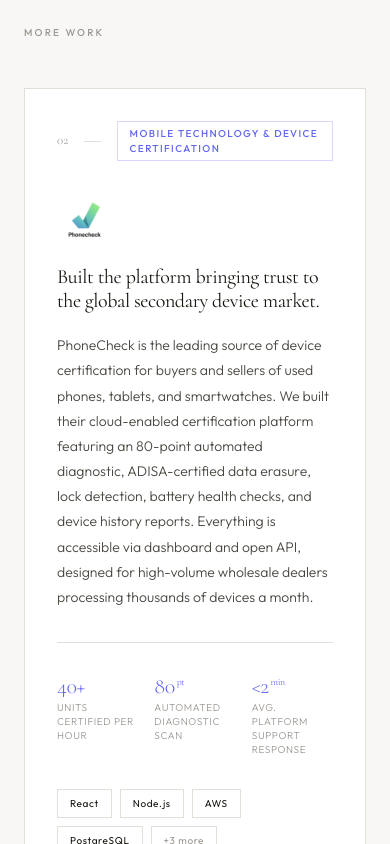
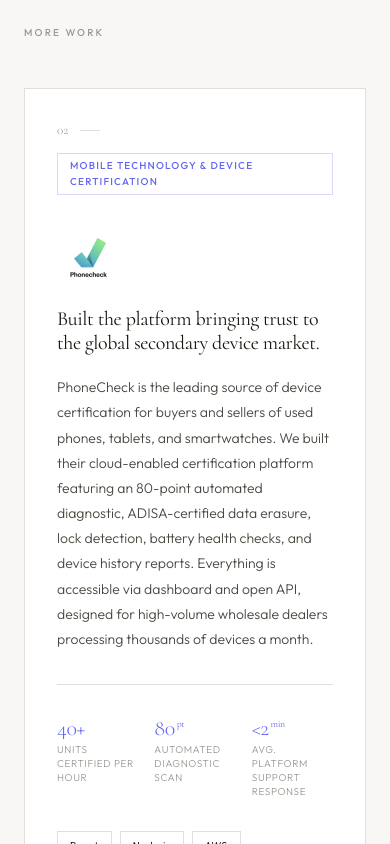
Before and after one commit to rikhinagra/sachhsoft, a Next.js app: page /case-studies in a window 390 px wide. Shown: the part 1940-2784 px from the top of the page. Built offline with nearby package versions, Linux system fonts and the light colour scheme.

Commit message:
Case studies: increase PhoneCheck logo size, fix industry tag overflow on mobile

```diff
--- a/app/case-studies/page.tsx
+++ b/app/case-studies/page.tsx
@@ -348,12 +348,12 @@
               <StaggerItem key={cs.id}>
                 <div className="group bg-white border border-rule p-10 flex flex-col h-full hover:border-gold/40 transition-all duration-300 max-md:p-8">
                   {/* Header */}
-                  <div className="flex items-center justify-between mb-8">
-                    <div className="flex items-center gap-4">
+                  <div className="mb-8">
+                    <div className="flex items-center gap-3 flex-wrap">
                       <span className="font-serif text-[13px] text-muted">{cs.idx}</span>
-                      <span className="block w-6 h-px bg-rule" />
+                      <span className="block w-5 h-px bg-rule flex-shrink-0" />
                       <span
-                        className="text-[10px] font-medium tracking-[0.14em] uppercase px-3 py-1 border"
+                        className="text-[10px] font-medium tracking-[0.12em] uppercase px-3 py-1 border leading-relaxed"
                         style={{ color: cs.accent, borderColor: `${cs.accent}40` }}
                       >
                         {cs.industry}
@@ -362,14 +362,14 @@
                   </div>
 
                   {/* Logo / Client */}
-                  <div className={`${cs.logoLg ? "h-14" : "h-9"} flex items-center mb-4`}>
+                  <div className={`${cs.logoLg ? "h-16" : "h-9"} flex items-center mb-4`}>
                     {cs.logoSvg ? (
                       <div>{cs.logoSvg}</div>
                     ) : cs.logoUrl ? (
                       <img
                         src={cs.logoUrl}
                         alt={cs.client}
-                        className={`${cs.logoLg ? "max-h-14 max-w-[200px]" : "max-h-9 max-w-[160px]"} object-contain`}
+                        className={`${cs.logoLg ? "max-h-16 max-w-[220px]" : "max-h-9 max-w-[160px]"} object-contain`}
                         style={cs.logoInvert ? { filter: "brightness(0)" } : undefined}
                       />
                     ) : (
```
